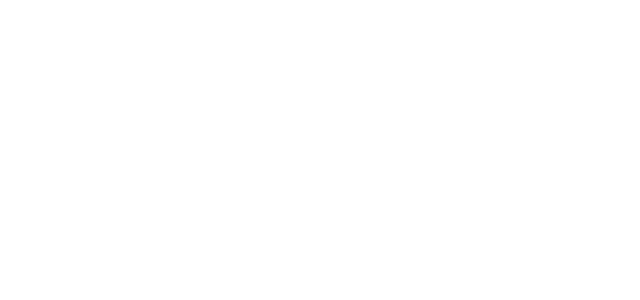
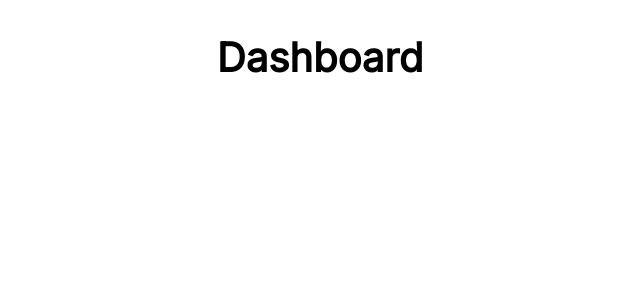
Before and after one commit to iamneo-production/311170b1-8dfb-45b8-b98f-e632175c0092, a React (Create React App) app in the folder reactapp/: page /admin/dashboard in a window 1280 px wide. Before the commit this address had no page. Shown: the top 300 px of the page, without its empty margins (320-960 px from the left). Built offline with nearby package versions, Linux system fonts and the light colour scheme.

Commit message:
Admin dashboard

```diff
--- a/reactapp/src/App.css
+++ b/reactapp/src/App.css
@@ -114,6 +114,6 @@ button[type=submit] {
 
 @media only screen and (max-width: 600px) {
   .wrapper {
-    padding: 15px;
+    padding: 18px;
   }
 }
--- a/reactapp/src/App.js
+++ b/reactapp/src/App.js
@@ -1,12 +1,11 @@
-import Squeeze from "./components/Squeeze";
 import './App.css';
 import Login from "./components/user/Login";
 import Signup from "./components/user/Signup";
+import Dashboard from "./components/admin/Dashboard";
 import {
   BrowserRouter as Router,
   Routes,
-  Route,
-  Link
+  Route
 } from "react-router-dom";
 
 function App() {
@@ -17,6 +16,7 @@ function App() {
           <Route exact path='/' element={< Login />}></Route>
           <Route path='user/signup' element={< Signup />}></Route>
           <Route path='user/login' element={< Login />}></Route>
+          <Route path='admin/dashboard' element={< Dashboard />}></Route>
         </Routes>
       </div>
     </Router>
--- /dev/null
+++ b/reactapp/src/components/admin/Dashboard.jsx
@@ -0,0 +1,22 @@
+import {
+  Link
+} from "react-router-dom";
+
+const Signup = () => {
+  return (
+    <div className="wrapper">
+      <div className="squeeze_wrapper">
+        <div className="squeeze_header">
+          <h2 id="main_title">
+            Dashboard
+          </h2>
+        </div>
+        <div className="squeeze_form">
+
+        </div>
+      </div>
+    </div>
+  )
+}
+
+export default Signup;
--- a/reactapp/src/components/user/Login.jsx
+++ b/reactapp/src/components/user/Login.jsx
@@ -1,7 +1,4 @@
 import {
-  BrowserRouter as Router,
-  Routes,
-  Route,
   Link
 } from "react-router-dom";
 
--- a/reactapp/src/components/user/Signup.jsx
+++ b/reactapp/src/components/user/Signup.jsx
@@ -1,7 +1,4 @@
 import {
-  BrowserRouter as Router,
-  Routes,
-  Route,
   Link
 } from "react-router-dom";
 
@@ -20,7 +17,7 @@ const Signup = () => {
             <form>
               <h4 id="register_">Register</h4>
               <label>Enter admin/user</label>
-              <input type="text" id="admin/user" placeholder="Admin/User" />
+              <input type="text" id="userRole" placeholder="Admin/User" />
               <label>Username</label>
               <input type="text" id="username" placeholder="Username" />
               <label>Email</label>
```
